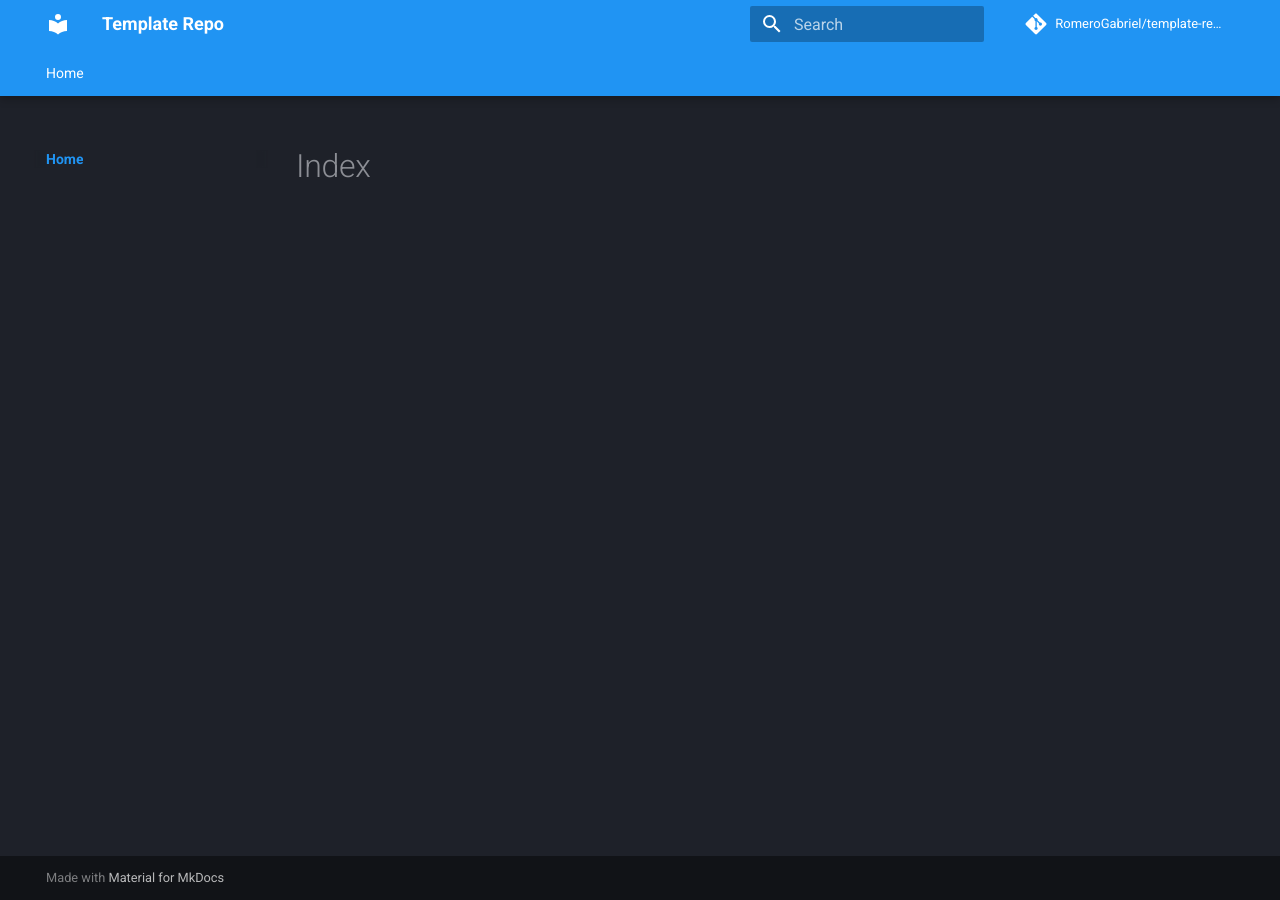
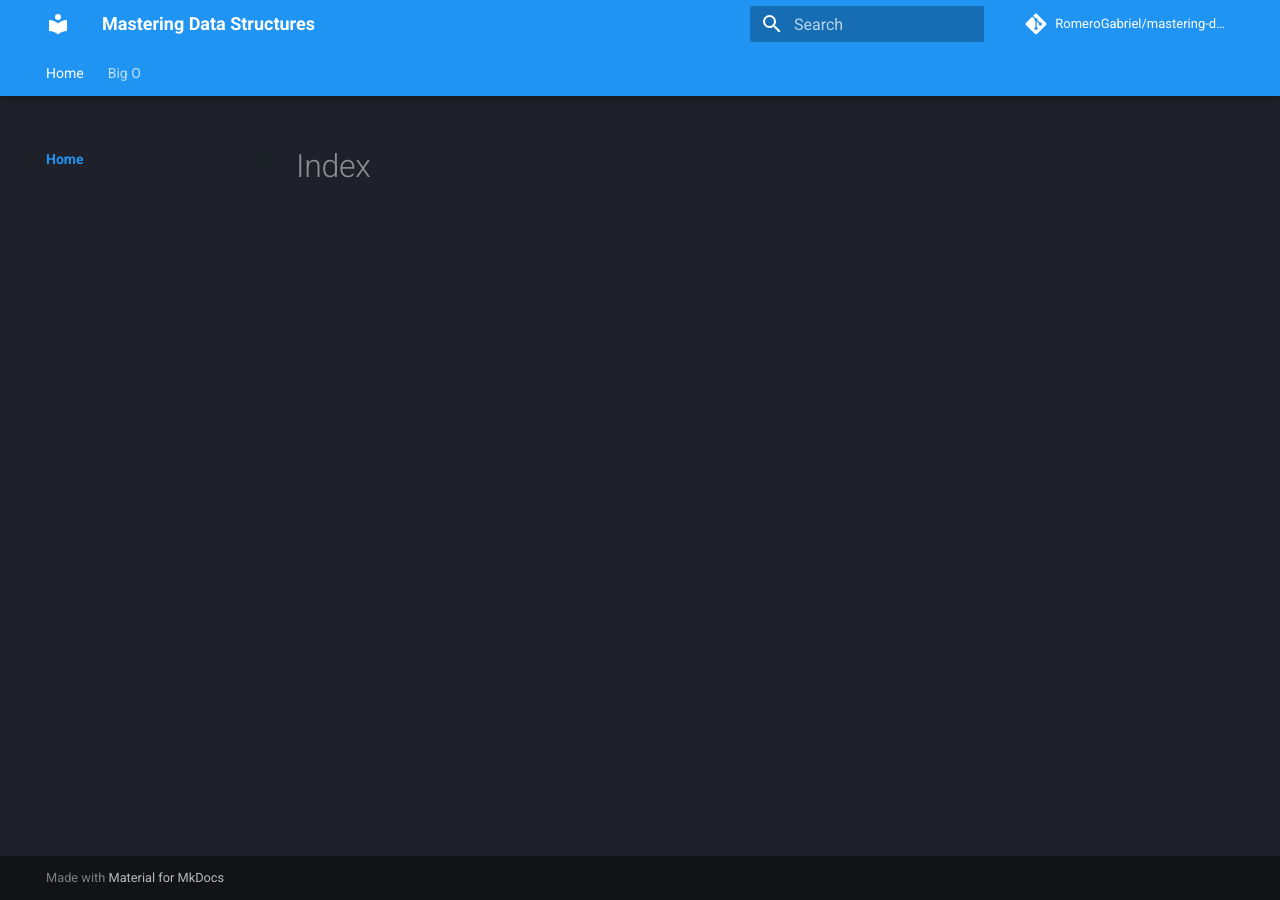
Before and after one commit to RomeroGabriel/mastering-data-structures, an MkDocs documentation site: the page built from doc/index.md, in a window 1280 px wide. Built offline with MkDocs 1.6.1 and Material for MkDocs 9.7.7, drawn with Linux system fonts in a browser that asks for light colours; comment, search, counter and statistics services are not loaded.

Commit message:
start big O

```diff
--- a/mkdocs.yml
+++ b/mkdocs.yml
@@ -1,11 +1,13 @@
-site_name: Template Repo
+site_name: Mastering Data Structures
 docs_dir: "doc"
-repo_url: https://github.com/RomeroGabriel/template-repo
-repo_name: RomeroGabriel/template-repo
+repo_url: https://github.com/RomeroGabriel/mastering-data-structures
+repo_name: RomeroGabriel/mastering-data-structures
 
 nav:
-    - Home:
-        - index.md
+  - Home:
+    - index.md
+  # Add material parts
+  - Big O: bigO.md
 
 theme:
   name: material
```
Also changed, not shown: doc/bigO.md (added, +30 -0 lines).
